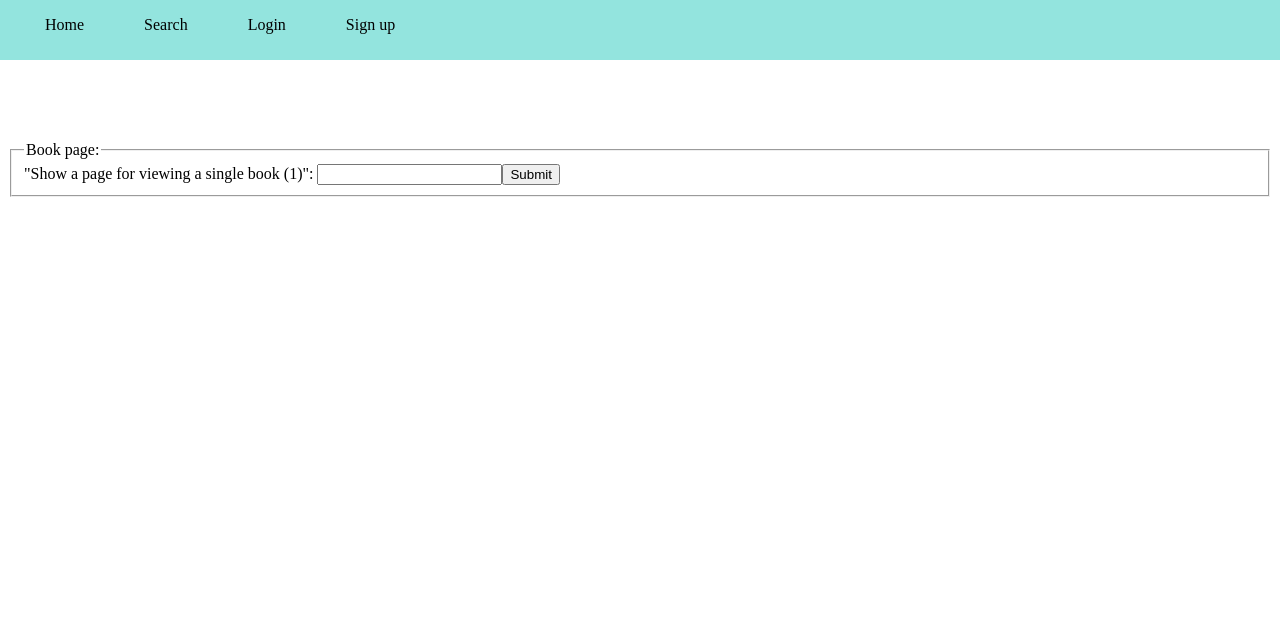
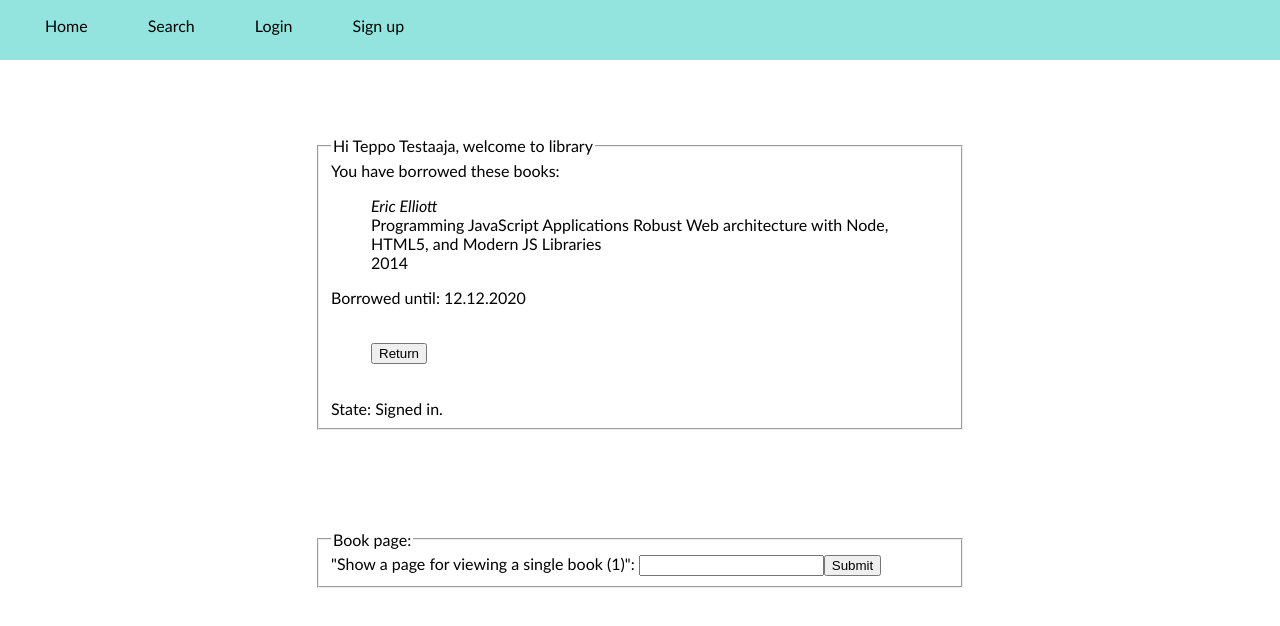
Before and after one commit to cat-rivers/react_library, a React (Create React App) app in the folder awesome_library/: page /mypage in a window 1280 px wide. Shown: the top 626 px of the page. Built offline with nearby package versions, Linux system fonts and the light colour scheme.

Commit message:
MyPage-Mockup & package.locks

```diff
--- a/awesome_library/package.json
+++ b/awesome_library/package.json
@@ -7,6 +7,7 @@
     "@testing-library/react": "^13.4.0",
     "@testing-library/user-event": "^13.5.0",
     "axios": "^1.2.3",
+    "modal": "^1.2.0",
     "react": "^18.2.0",
     "react-dom": "^18.2.0",
     "react-router-dom": "^6.7.0",
--- /dev/null
+++ b/awesome_library/src/components/MyPage.css
@@ -0,0 +1,36 @@
+body {
+	max-width: 650px;
+	margin: 40px auto;
+	padding: 20px;
+	font-family: 'Trebuchet MS', 'Lucida Sans Unicode', 'Lucida Grande', 'Lucida Sans', Arial, sans-serif;
+}
+
+#colorRect {
+	width: 120px;
+	padding: 20px;
+}
+
+.block {
+	width: 180px;
+	padding: 20px;
+}
+
+.green {
+	background-color: #28ea9c;
+}
+
+.red {
+	background-color: #e13283;
+}
+
+.blue {
+	background-color: #3b98e9;
+}
+
+.yellow {
+	background-color: #f6f686;
+}
+
+.block:hover {
+	background-color: #ffffbc;
+}
--- a/awesome_library/src/components/MyPage.js
+++ b/awesome_library/src/components/MyPage.js
@@ -1,6 +1,24 @@
+import "./MyPage.css";
 const MyPage = () => {
     return (
-        <h3>Placeholder</h3>
+            <div><br /><br /><br /><br />
+                <fieldset>
+                    <legend>Hi Teppo Testaaja, welcome to library </legend>
+                            <div>You have borrowed these books:<br />
+                            <ul>
+
+                            <i>Eric Elliott</i><br />
+                            Programming JavaScript Applications
+                            Robust Web architecture with Node, HTML5, and Modern JS Libraries
+                            <br />
+                            2014</ul>
+                            Borrowed until: 12.12.2020
+                            </div>                            <br />
+
+                            <ul><button>Return</button></ul><br />
+                        <label>State: Signed in.</label>
+                </fieldset>
+            </div>
     )
 }
 
```
Also changed, not shown: 1 other file (tests, documents, lock files or other folders).
